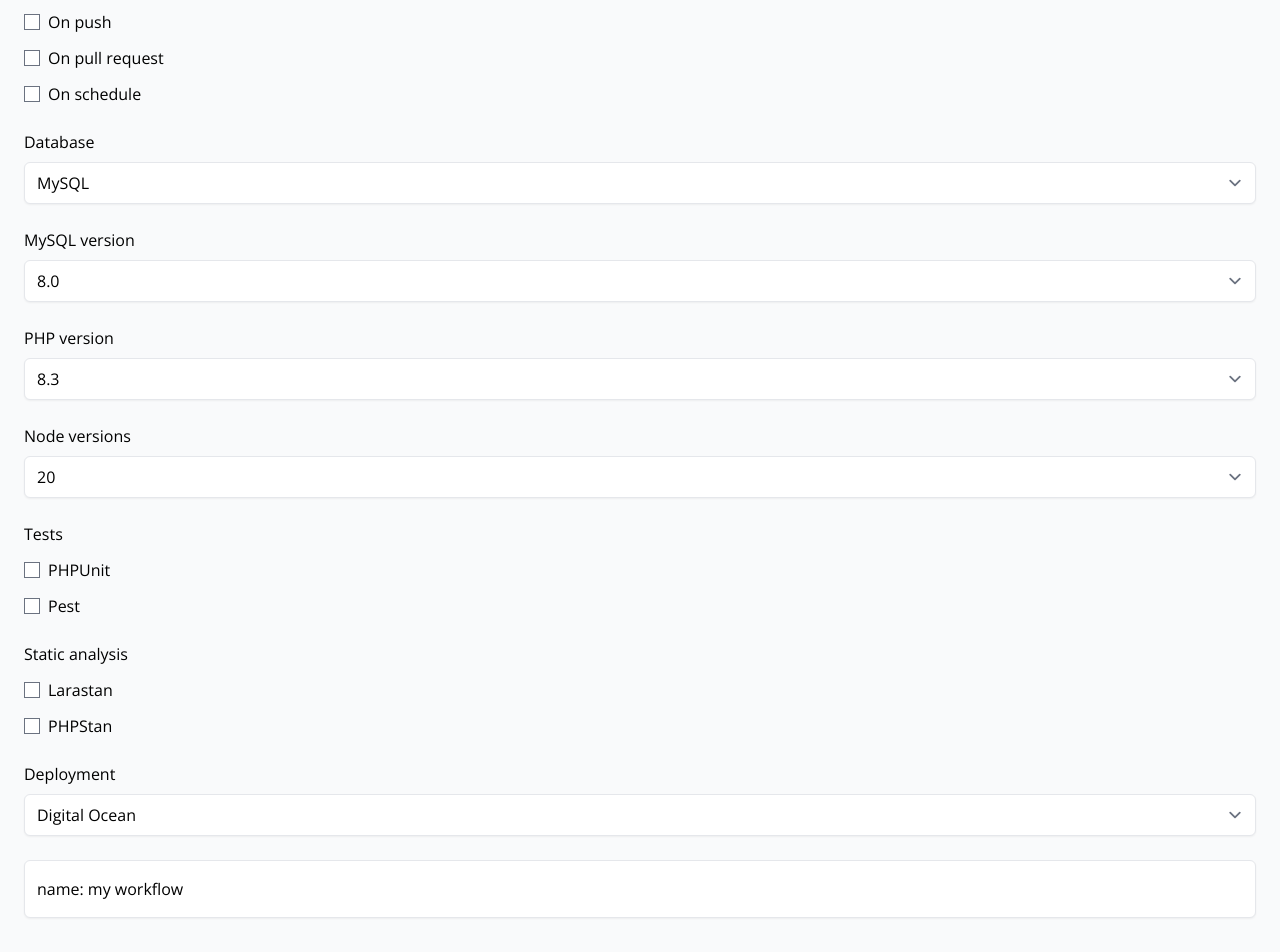
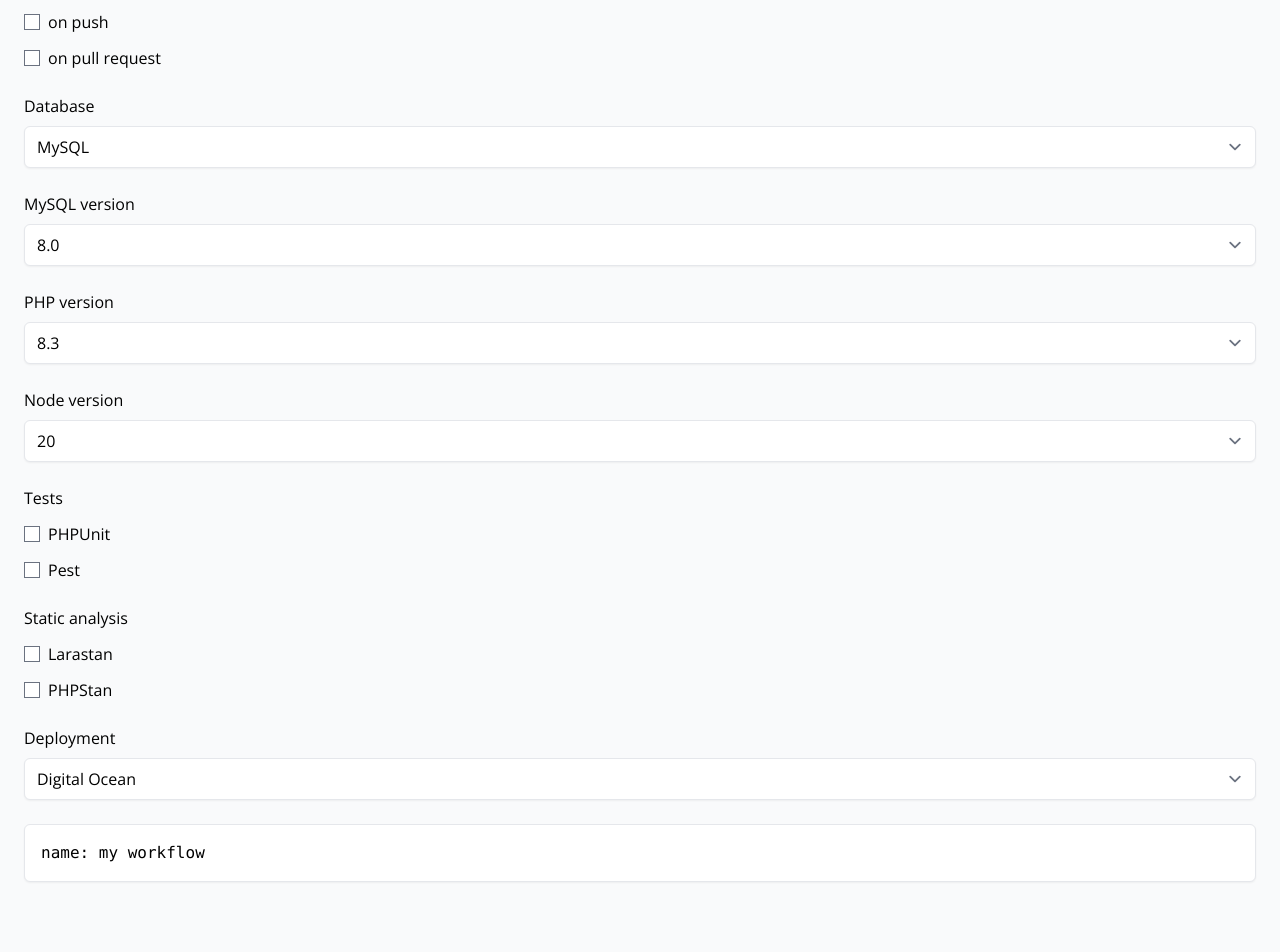
Before and after one commit to LeeConnelly12/laravel-github-action-generator, a Vue app: page / in a window 1280 px wide. Shown: the part 224-1176 px from the top of the page. After the commit the page ends 1154 px from the top, so only its background shows below. Built offline with nearby package versions, Linux system fonts and the light colour scheme.

Commit message:
Can select triggers

```diff
--- a/src/App.vue
+++ b/src/App.vue
@@ -1,11 +1,22 @@
 <script setup lang="ts">
 import { computed, ref } from 'vue'
 import { Form } from '@/types/Form'
+import { Output } from '@/types/Output'
 import { stringify } from 'yaml'
+import { set } from 'lodash-es'
 
 const form = ref<Form>({
   name: 'my workflow',
-  triggers: [],
+  triggers: [
+    {
+      enabled: false,
+      type: 'on push',
+    },
+    {
+      enabled: false,
+      type: 'on pull request',
+    },
+  ],
   database: 'mysql',
   database_version: 8.0,
   php_version: 8.3,
@@ -16,9 +27,23 @@
 })
 
 const yaml = computed(() => {
-  return {
+  const output: Output = {
     name: form.value.name,
   }
+
+  form.value.triggers
+    .filter((trigger) => trigger.enabled)
+    .forEach((trigger) => {
+      if (trigger.type == 'on push') {
+        set(output, 'on.push.branches', ['main'])
+      }
+
+      if (trigger.type == 'on pull request') {
+        set(output, 'on.pull_request.branches', ['main'])
+      }
+    })
+
+  return stringify(output)
 })
 </script>
 
@@ -41,32 +66,17 @@
       <div class="mt-6">
         <p>Triggers</p>
         <div class="mt-3 grid gap-3">
-          <label class="flex items-center gap-2">
+          <label
+            v-for="trigger in form.triggers"
+            class="flex items-center gap-2"
+          >
             <input
+              v-model="trigger.enabled"
               type="checkbox"
-              name="triggers"
-              value="on_push"
+              :value="true"
               id="on_push"
             />
-            <span>On push</span>
-          </label>
-          <label class="flex items-center gap-2">
-            <input
-              type="checkbox"
-              name="triggers"
-              value="on_pull_request"
-              id="on_pull_request"
-            />
-            <span>On pull request</span>
-          </label>
-          <label class="flex items-center gap-2">
-            <input
-              type="checkbox"
-              name="triggers"
-              value="on_schedule"
-              id="on_schedule"
-            />
-            <span>On schedule</span>
+            <span>{{ trigger.type }}</span>
           </label>
         </div>
       </div>
@@ -103,10 +113,10 @@
         </select>
       </div>
       <div class="mt-6">
-        <label for="node_versions">Node versions</label>
+        <label for="node_version">Node version</label>
         <select
-          name="node_versions"
-          id="node_versions"
+          name="node_version"
+          id="node_version"
           class="mt-2 w-full rounded-md border border-gray-200 shadow-sm"
         >
           <option value="20">20</option>
@@ -149,10 +159,8 @@
         </select>
       </div>
     </form>
-    <div
-      class="mt-6 w-full rounded-md border border-gray-200 bg-white px-3 py-4 shadow-sm"
-    >
-      <p>{{ stringify(yaml) }}</p>
-    </div>
+    <pre
+      class="mt-6 w-full rounded-md border border-gray-200 bg-white px-4 py-4 shadow-sm"
+    ><code>{{ yaml }}</code></pre>
   </main>
 </template>
--- /dev/null
+++ b/src/types/Output.ts
@@ -0,0 +1,10 @@
+interface Output {
+  name: string
+  on?: {
+    push: {
+      branches: string[]
+    }
+  }
+}
+
+export type { Output }
--- a/tsconfig.json
+++ b/tsconfig.json
@@ -26,6 +26,6 @@
       "@/*": ["src/*"]
     }
   },
-  "include": ["src/**/*.ts", "src/**/*.tsx", "src/**/*.vue"],
+  "include": ["src/**/*.ts", "src/**/*.tsx", "src/**/*.vue", "tests/**/*.ts"],
   "references": [{ "path": "./tsconfig.node.json" }]
 }
--- a/vite.config.ts
+++ b/vite.config.ts
@@ -1,3 +1,4 @@
+/// <reference types="vitest" />
 import { defineConfig } from 'vite'
 import vue from '@vitejs/plugin-vue'
 
@@ -9,4 +10,8 @@
     },
   },
   plugins: [vue()],
+  test: {
+    globals: true,
+    environment: 'jsdom',
+  },
 })
```
Also changed, not shown: package.json (+9 -2 lines), src/types/Form.ts (+7 -2 lines), 2 other files (tests, documents, lock files or other folders).
